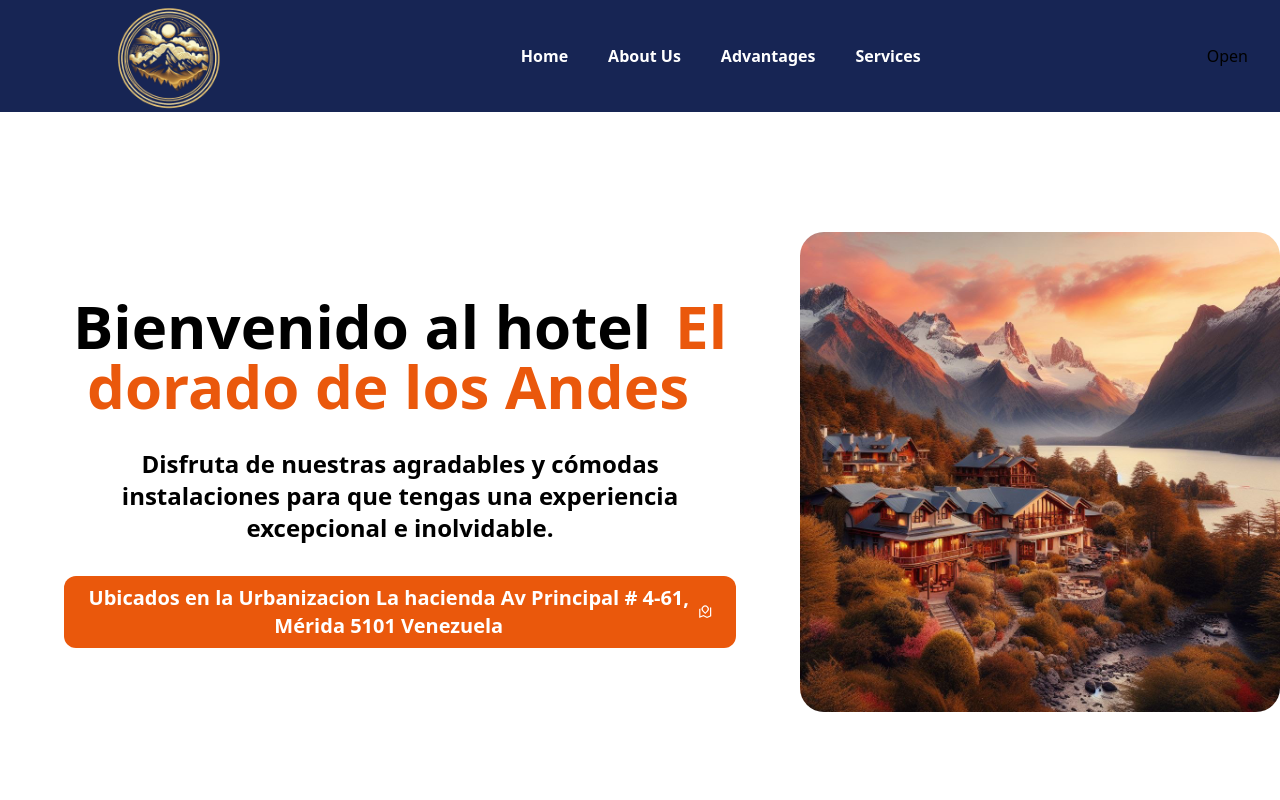
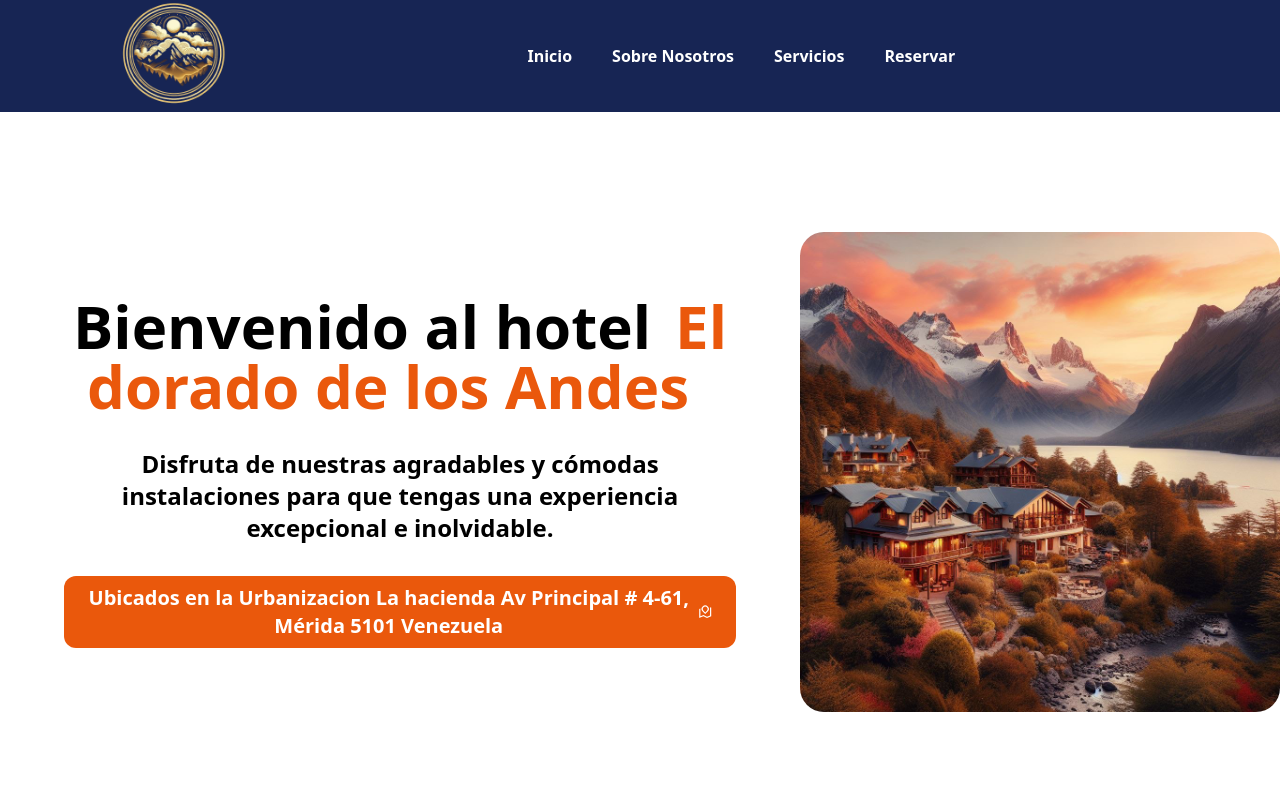
Before and after one commit to Ochoaadev/HotelCity-Front, a React (Vite) app: page / in a window 1280 px wide. Shown: the top 800 px of the page. Built offline with nearby package versions, Linux system fonts and the light colour scheme.

Commit message:
Se modifico el header para llamar a las rutas

```diff
--- a/src/components/Header.jsx
+++ b/src/components/Header.jsx
@@ -1,44 +1,46 @@
 import { useNavigate } from 'react-router-dom';
 import React, {useState} from "react"
 import {RiMenu3Line, RiCloseFill } from 'react-icons/ri'
-import Form_reservas from "../routes/Formulario_Reservas";
 function Header(){
     const navigate = useNavigate();
     const handleOpenForm = () => {
-        // setIsFormOpen(true);
         navigate("/formulario_reservas");
-     };
+    };
+    const handleOpenHome = () => {
+        navigate("/");
+    };
+    const handleOpenAbutUs = () => {
+        navigate("/AboutUs");
+    };
+    const handleOpenservices = () => {
+        navigate("/services");
+    };
     const [showMenu, SetshowMenu] = useState(false)
     return(
         <>
 
         <header className="bg-AzulO flex items-center justify-between xl:justify-start w-full py-4 px-8 h-[14vh] z-50">
             <div className="xl:w-1/6 text-center -mt-4">
-                <a href="#" className="text-2xl font-bold p-1" >
-                    <img src="../src/assets/Logo.png" className="w-30 h-28 mt-5 ml-20" />
-                </a>
+                <button className="text-2xl font-bold p-1" onClick={handleOpenHome}>
+                    <img src="../src/assets/Logo.png" className="w-30 h-28 mt-3 ml-20" />
+                </button>
             </div>
             <nav className={`fixed bg-AzulO w-[80%] md:w-[40%] xl:w-full h-full ${showMenu ? "left-0" : "-left-full"}
              top-0 xl:static flex-1 flex flex-col xl:flex-row items-center gap-10 justify-center transition-all duration-500 z-50`}
-             >
-                <a href="#home" className="font-bold text-blanco">
-                    Home
-                </a>
-                <a href="#aboutUs" className="font-bold text-blanco">
-                    About Us
-                </a>
-                <a href="#advantages" className="font-bold text-blanco">
-                    Advantages
-                </a>
-                <a href="#services" className="font-bold text-blanco">
-                    Services
-                </a>
+            >
+            <button className="font-bold text-blanco" onClick={handleOpenHome}>
+                Inicio
+            </button>
+            <button className="font-bold text-blanco" onClick={handleOpenAbutUs}>Sobre Nosotros</button>
+
+
+<button className="font-bold text-blanco" onClick={handleOpenservices}>Servicios</button>
+<button className="font-bold text-blanco" onClick={handleOpenForm}>Reservar</button>
             </nav>
             <button onClick={()=>SetshowMenu(!showMenu)} className="xl:hidden text-2xl p-2"
             >
                 {showMenu ? <RiCloseFill/>:<RiMenu3Line/> }
             </button>
-            <button onClick={handleOpenForm}>Open</button>
         </header>
 
         </>
```
